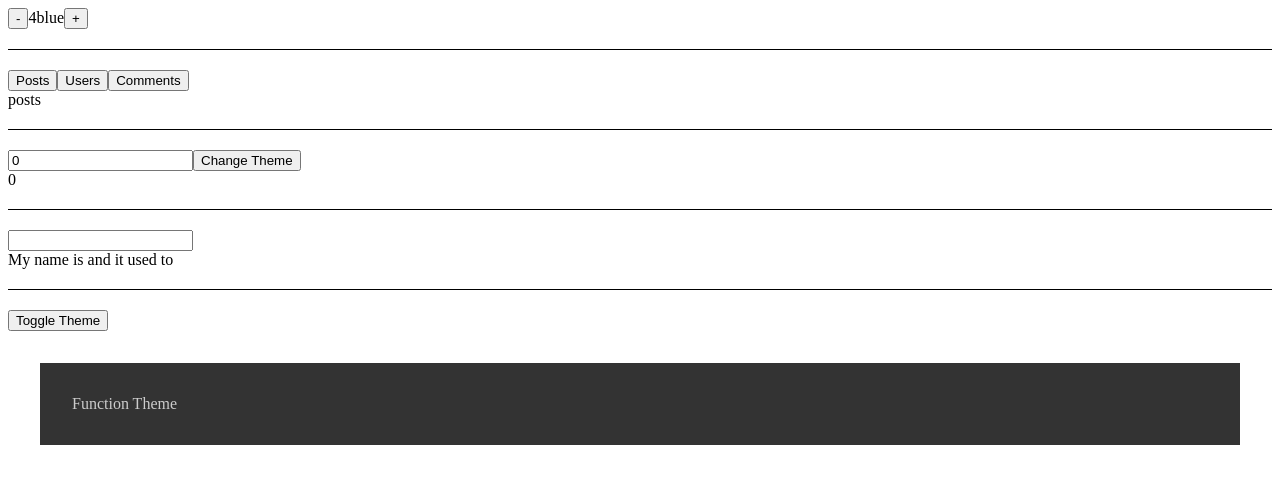
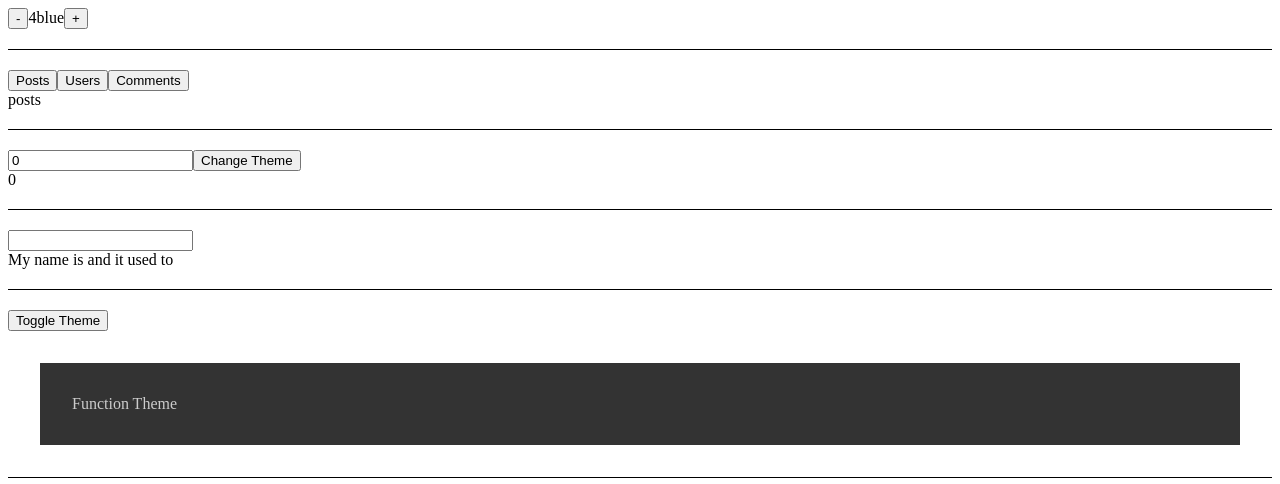
Before and after one commit to Megumikawa/react-studying, a React (Create React App) app: page / in a window 1280 px wide. Shown: the top 484 px of the page. Built offline with nearby package versions, Linux system fonts and the light colour scheme.

Commit message:
add line

```diff
--- a/src/App.js
+++ b/src/App.js
@@ -33,6 +33,7 @@ function App() {
     <LearnUseRed />
     <div style={{borderBottom:'1px solid', margin:'20px 0'}}></div>
     <LearnUseContext />
+    <div style={{borderBottom:'1px solid', margin:'20px 0'}}></div>
     </>
   )
 }
```
